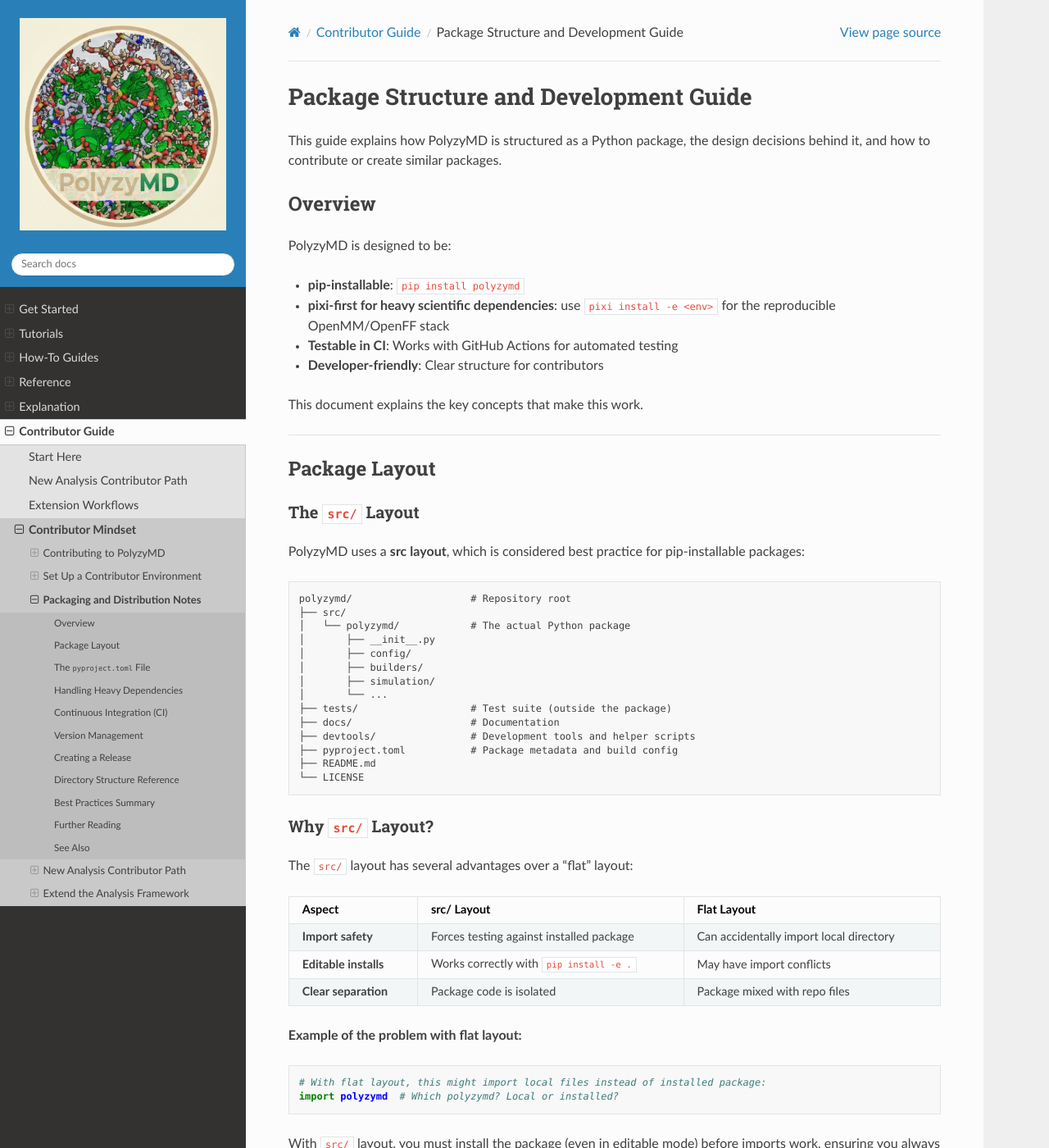
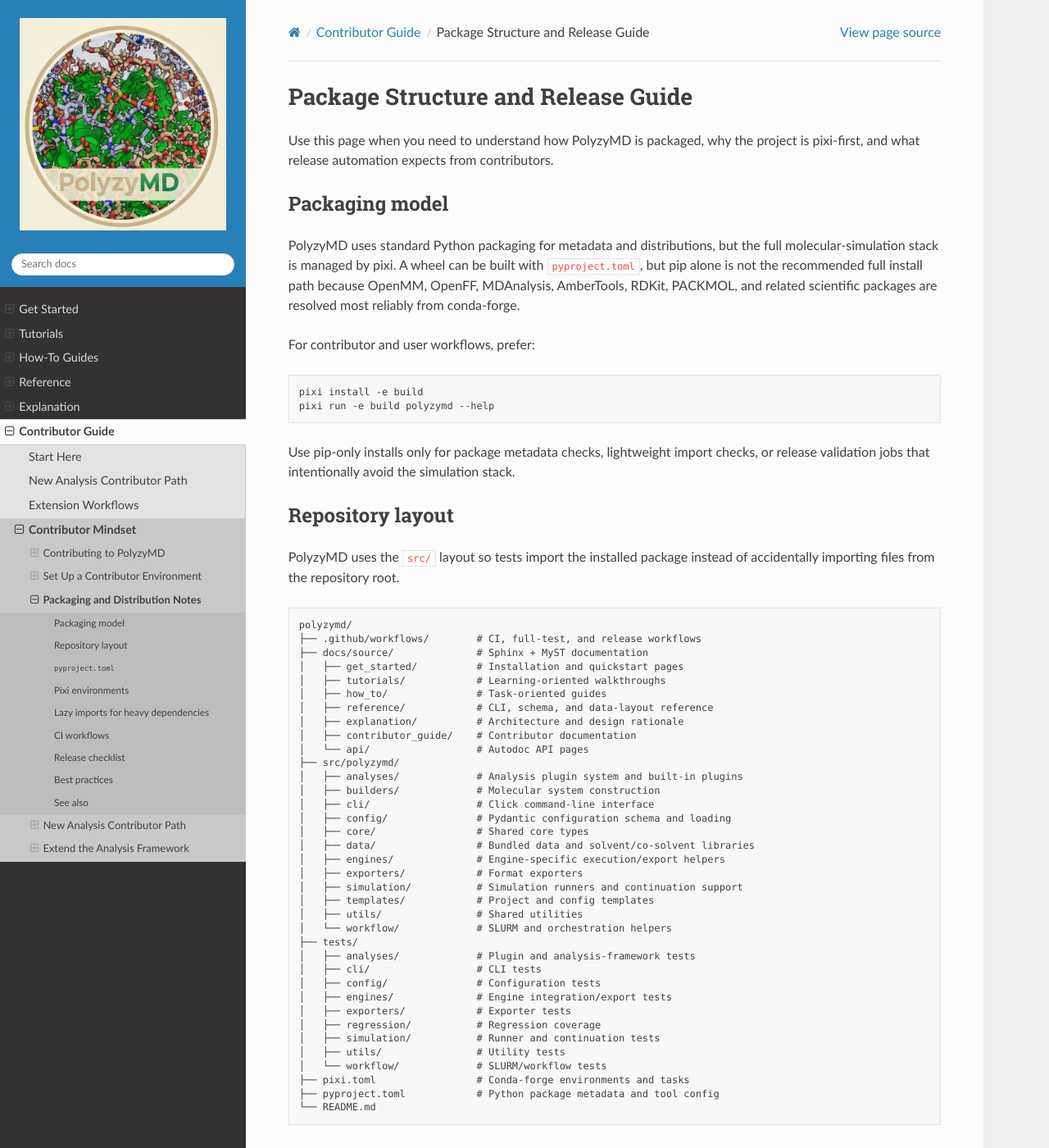
Before and after one commit to joelaforet/polyzymd, a Sphinx documentation site: the page built from docs/source/contributor_guide/packaging.md, in a window 1280 px wide and 1400 px high. Shown: the whole window at 82% size. Built offline with Sphinx 7.4.7 and the Read the Docs theme 3.1.0, drawn with Linux system fonts in a browser that asks for light colours; some of the changed text lies outside the part shown.

Commit message:
docs(contributor): refresh packaging guide

````diff
--- a/docs/source/contributor_guide/packaging.md
+++ b/docs/source/contributor_guide/packaging.md
@@ -1,470 +1,214 @@
-# Package Structure and Development Guide
+# Package Structure and Release Guide
 
-This guide explains how PolyzyMD is structured as a Python package, the design decisions behind it, and how to contribute or create similar packages.
+Use this page when you need to understand how PolyzyMD is packaged, why the
+project is pixi-first, and what release automation expects from contributors.
 
-## Overview
+## Packaging model
 
-PolyzyMD is designed to be:
+PolyzyMD uses standard Python packaging for metadata and distributions, but the
+full molecular-simulation stack is managed by pixi. A wheel can be built with
+`pyproject.toml`, but pip alone is not the recommended full install path because
+OpenMM, OpenFF, MDAnalysis, AmberTools, RDKit, PACKMOL, and related scientific
+packages are resolved most reliably from conda-forge.
 
-- **pip-installable**: `pip install polyzymd`
-- **pixi-first for heavy scientific dependencies**: use `pixi install -e <env>`
-  for the reproducible OpenMM/OpenFF stack
-- **Testable in CI**: Works with GitHub Actions for automated testing
-- **Developer-friendly**: Clear structure for contributors
+For contributor and user workflows, prefer:
 
-This document explains the key concepts that make this work.
-
----
-
-## Package Layout
-
-### The `src/` Layout
-
-PolyzyMD uses a **src layout**, which is considered best practice for pip-installable packages:
-
-```
-polyzymd/                    # Repository root
-├── src/
-│   └── polyzymd/            # The actual Python package
-│       ├── __init__.py
-│       ├── config/
-│       ├── builders/
-│       ├── simulation/
-│       └── ...
-├── tests/                   # Test suite (outside the package)
-├── docs/                    # Documentation
-├── devtools/                # Development tools and helper scripts
-├── pyproject.toml           # Package metadata and build config
-├── README.md
-└── LICENSE
+```bash
+pixi install -e build
+pixi run -e build polyzymd --help
 ```
 
-### Why `src/` Layout?
+Use pip-only installs only for package metadata checks, lightweight import
+checks, or release validation jobs that intentionally avoid the simulation
+stack.
 
-The `src/` layout has several advantages over a "flat" layout:
+## Repository layout
 
-| Aspect | src/ Layout | Flat Layout |
-|--------|-------------|-------------|
-| **Import safety** | Forces testing against installed package | Can accidentally import local directory |
-| **Editable installs** | Works correctly with `pip install -e .` | May have import conflicts |
-| **Clear separation** | Package code is isolated | Package mixed with repo files |
+PolyzyMD uses the `src/` layout so tests import the installed package instead of
+accidentally importing files from the repository root.
 
-**Example of the problem with flat layout:**
-
-```python
-# With flat layout, this might import local files instead of installed package:
-import polyzymd  # Which polyzymd? Local or installed?
+```text
+polyzymd/
+├── .github/workflows/        # CI, full-test, and release workflows
+├── docs/source/              # Sphinx + MyST documentation
+│   ├── get_started/          # Installation and quickstart pages
+│   ├── tutorials/            # Learning-oriented walkthroughs
+│   ├── how_to/               # Task-oriented guides
+│   ├── reference/            # CLI, schema, and data-layout reference
+│   ├── explanation/          # Architecture and design rationale
+│   ├── contributor_guide/    # Contributor documentation
+│   └── api/                  # Autodoc API pages
+├── src/polyzymd/
+│   ├── analyses/             # Analysis plugin system and built-in plugins
+│   ├── builders/             # Molecular system construction
+│   ├── cli/                  # Click command-line interface
+│   ├── config/               # Pydantic configuration schema and loading
+│   ├── core/                 # Shared core types
+│   ├── data/                 # Bundled data and solvent/co-solvent libraries
+│   ├── engines/              # Engine-specific execution/export helpers
+│   ├── exporters/            # Format exporters
+│   ├── simulation/           # Simulation runners and continuation support
+│   ├── templates/            # Project and config templates
+│   ├── utils/                # Shared utilities
+│   └── workflow/             # SLURM and orchestration helpers
+├── tests/
+│   ├── analyses/             # Plugin and analysis-framework tests
+│   ├── cli/                  # CLI tests
+│   ├── config/               # Configuration tests
+│   ├── engines/              # Engine integration/export tests
+│   ├── exporters/            # Exporter tests
+│   ├── regression/           # Regression coverage
+│   ├── simulation/           # Runner and continuation tests
+│   ├── utils/                # Utility tests
+│   └── workflow/             # SLURM/workflow tests
+├── pixi.toml                 # Conda-forge environments and tasks
+├── pyproject.toml            # Python package metadata and tool config
+└── README.md
 ```
 
-With `src/` layout, you must install the package (even in editable mode) before imports work, ensuring you always test the real package.
+## `pyproject.toml`
 
-### Alternative: Flat Layout
-
-Some packages (like Polymerist) use a flat layout:
-
-```
-polymerist/                  # Repository root
-├── polymerist/              # Package has same name as repo
-│   ├── __init__.py
-│   └── ...
-├── pyproject.toml
-└── ...
-```
-
-This is simpler but requires more care to avoid import issues.
-
----
-
-## The `pyproject.toml` File
-
-The `pyproject.toml` file is the modern standard for Python package configuration. It replaces the older `setup.py` approach.
-
-### Key Sections
-
-#### Build System
+`pyproject.toml` defines the Python package metadata, build backend, CLI entry
+point, and development-tool configuration.
 
 ```toml
 [build-system]
 requires = ["hatchling"]
 build-backend = "hatchling.build"
-```
 
-This tells pip which tool to use for building the package. Common options:
-- **hatchling**: Modern, fast, good defaults (what PolyzyMD uses)
-- **setuptools**: Traditional, widely supported
-- **flit**: Simple, minimal configuration
-
-#### Project Metadata
-
-```toml
 [project]
 name = "polyzymd"
-version = "1.0.0"
-description = "Molecular dynamics simulation toolkit for enzyme-polymer systems"
-readme = "README.md"
-license = "MIT"
-authors = [
-    { name = "Joseph R. Laforet Jr.", email = "jola3134@colorado.edu" }
-]
+version = "1.3.0"
 requires-python = ">=3.10"
-```
 
-#### Dependencies
-
-```toml
-dependencies = [
-    # Core dependencies that pip can install
-    "pydantic>=2.0.0",
-    "pyyaml>=6.0",
-    "click>=8.0.0",
-    "numpy>=1.21.0,<2.0.0",
-]
-
-[project.optional-dependencies]
-# Groups of optional dependencies
-dev = ["pytest>=7.0.0", "ruff>=0.1.0"]
-docs = ["sphinx>=6.0.0", "myst-parser>=1.0.0"]
-```
-
-#### Entry Points (CLI Commands)
-
-```toml
 [project.scripts]
 polyzymd = "polyzymd.cli.main:main"
 ```
 
-This creates the `polyzymd` command that users can run from terminal.
+The project currently keeps the release version in three places:
 
----
+- `pyproject.toml`
+- `pixi.toml`
+- `src/polyzymd/__init__.py`
 
-## Handling Heavy Dependencies
+When preparing a release, update all three to the same version, for example
+`1.3.1`.
 
-### The Challenge
+## Pixi environments
 
-PolyzyMD depends on packages that are difficult or impossible to install via pip:
+Current pixi environments are:
 
-- **OpenMM**: GPU-accelerated MD engine (resolved from conda-forge via pixi)
-- **OpenFF Toolkit**: Force field tools (resolved from conda-forge via pixi)
-- **RDKit**: Chemistry toolkit (managed in the pixi environment)
-- **PACKMOL**: Molecular packing (resolved from conda-forge via pixi)
-- **AmberTools**: Optional, for AM1-BCC charging backend (resolved from conda-forge via pixi)
+| Environment | Use |
+|-------------|-----|
+| `build` | Local contributor environment with docs, tests, packaging tools, and flexible non-CUDA OpenMM. Use this for editing, docs, configuration, system-building checks, and most tests. |
+| `cuda-12-4` | Cluster/GPU workflow for systems whose driver supports CUDA 12.4, including OpenMM pinned for that stack. |
+| `cuda-12-6` | Cluster/GPU workflow for systems whose driver supports CUDA 12.6, including OpenMM pinned for that stack. |
 
-If we list these in `dependencies`, `pip install polyzymd` will fail.
+Install the local contributor environment with:
 
-### The Solution: Lazy Imports
+```bash
+pixi install -e build
+```
 
-We use **lazy imports** so the package can be imported without these heavy dependencies:
+For GPU cluster work, choose the CUDA environment that does not exceed the
+cluster driver version:
+
+```bash
+pixi install -e cuda-12-6
+pixi shell -e cuda-12-6
+```
+
+Heavy scientific dependencies must remain pixi-managed. Do not add OpenMM,
+OpenFF, MDAnalysis, AmberTools, PACKMOL, or RDKit installation instructions that
+ask contributors to install them into a system Python.
+
+## Lazy imports for heavy dependencies
+
+PolyzyMD keeps package imports lightweight by importing heavy dependencies only
+inside functions or methods that need them. This lets CI, docs, and metadata
+checks import modules that do not actually run simulations.
 
 ```python
-# polyzymd/__init__.py
+def load_trajectory(topology_path, trajectory_path):
+    import MDAnalysis as mda
 
-__version__ = "1.0.0"
-
-def __getattr__(name):
-    """Lazy import heavy modules only when accessed."""
-    if name == "SystemBuilder":
-        from polyzymd.builders.system_builder import SystemBuilder
-        return SystemBuilder
-    raise AttributeError(f"module 'polyzymd' has no attribute {name!r}")
+    return mda.Universe(str(topology_path), str(trajectory_path))
 ```
 
-This means:
+Avoid module-level imports of OpenMM, OpenFF, MDAnalysis, ParmEd, PDBFixer, or
+other simulation-stack packages in new code.
 
-```python
-import polyzymd                    # Works without OpenFF installed
-print(polyzymd.__version__)        # Works - just returns "1.0.0"
+## CI workflows
 
-from polyzymd import SystemBuilder  # NOW imports OpenFF (fails if not installed)
+### `ci.yml`
+
+The main CI workflow runs on pushes and pull requests to `main` and `dev`.
+
+- **Lint:** installs `black` and `ruff`, then runs `ruff check`, `black --check`,
+  and `ruff format --check` against the source tree.
+- **Type check:** installs lightweight Python dependencies and runs mypy against
+  `src/polyzymd/config/`. This job is informational and currently uses
+  `continue-on-error` because many simulation-stack packages do not provide full
+  type stubs.
+- **Build package:** builds the sdist/wheel with `python -m build` and validates
+  distributions with `twine check`.
+- **Docs build:** uses the pixi `build` environment and treats Sphinx warnings as
+  errors with `SPHINXOPTS="-W --keep-going"`.
+- **Test installation:** installs the built wheel, checks basic imports, and
+  verifies `polyzymd --help` and `polyzymd --version`.
+
+### `full-test.yml`
+
+The full test workflow runs on pushes and pull requests to `main` and `dev`, on a
+weekly schedule, and by manual dispatch. It uses the pixi `build` environment on
+Ubuntu and macOS with Python 3.11, then runs:
+
+```bash
+pixi run -e build pytest -v --cov=polyzymd --cov-report=xml --color=yes tests/
 ```
 
-### Why This Matters
+Coverage upload is attempted with Codecov but does not fail the workflow if the
+upload fails.
 
-1. **CI can run basic tests** without a full simulation environment
-2. **Users can install** the package and see helpful error messages
-3. **Documentation builds** don't require simulation dependencies
+### `release.yml`
 
-### Recommended Installation
+The release workflow runs when a tag matching `v*.*.*` is pushed. It:
 
-We recommend users install via pixi so the heavy scientific dependencies are
-resolved reproducibly from `pixi.toml`:
+1. builds and `twine check`s the distributions,
+2. publishes non-prerelease tags to PyPI through trusted publishing, and
+3. creates a GitHub release with generated notes and attached distributions.
 
-```bash
-git clone https://github.com/joelaforet/polyzymd.git
-cd polyzymd
-pixi install -e build
-pixi shell -e build
-```
+## Release checklist
 
-### Optional Charging Backends
+For a normal version bump:
 
-PolyzyMD defaults to **NAGL** for partial charge assignment, which is fast and
-doesn't require additional dependencies beyond the OpenFF stack.
+1. Update the version in `pyproject.toml`, `pixi.toml`, and
+   `src/polyzymd/__init__.py`.
+2. Run focused checks for the changed files, then at minimum run the docs build
+   before handing off for release review:
 
-For AM1-BCC charges, you can optionally install additional backends:
-
-#### AmberTools (sqm)
-
-AmberTools is already included in the PolyzyMD pixi environments, so no extra
-installation step is usually required.
-
-Then use in your code:
-
-```python
-from polyzymd.utils.charging import get_charger
-
-# Use AmberTools for AM1-BCC
-charger = get_charger("am1bcc", toolkit="ambertools")
-charged_mol = charger.charge_molecule(molecule)
-```
-
-#### OpenEye Toolkit (Commercial)
-
-If you have an OpenEye license:
-
-```python
-charger = get_charger("am1bcc", toolkit="openeye")
-```
-
-Note: NAGL is recommended for most use cases as it's faster and produces
-comparable results to AM1-BCC.
-
----
-
-## Continuous Integration (CI)
-
-### Two-Tier CI Strategy
-
-PolyzyMD uses a two-tier CI approach:
-
-#### Tier 1: Basic CI (Runs on Every PR)
-
-Fast checks that don't require conda:
-
-- **Linting**: Code style with `ruff`
-- **Type checking**: Static analysis with `mypy`
-- **Build verification**: Ensure package builds correctly
-- **Import tests**: Test that config module imports
-
-```yaml
-# .github/workflows/ci.yml
-jobs:
-  lint:
-    runs-on: ubuntu-latest
-    steps:
-      - uses: actions/checkout@v4
-      - uses: actions/setup-python@v5
-      - run: pip install ruff
-      - run: ruff check src/polyzymd/
-
-  build:
-    runs-on: ubuntu-latest
-    steps:
-      - run: pip install build
-      - run: python -m build
-```
-
-#### Tier 2: Full CI (Runs Weekly or on Release)
-
-Comprehensive tests with the full pixi-managed simulation environment:
-
-```yaml
-# .github/workflows/full-test.yml
-jobs:
-  test:
-    runs-on: ubuntu-latest
-    steps:
-      - uses: prefix-dev/setup-pixi@v0
-      - run: pixi install -e build
-      - run: pixi run -e build pip install . --no-deps
-      - run: pixi run -e build pytest tests/
-```
-
-### The Pixi Manifest
-
-Environment definitions live in `pixi.toml`:
-
-```toml
-[workspace]
-name = "polyzymd"
-channels = ["conda-forge"]
-
-[environments]
-build = { features = ["base", "build", "test", "docs"] }
-cuda-12-4 = { features = ["base", "cuda-12-4", "test", "docs"] }
-cuda-12-6 = { features = ["base", "cuda-12-6", "test", "docs"] }
-```
-
----
-
-## Version Management
-
-### Simple Approach (Current)
-
-PolyzyMD uses a simple hardcoded version:
-
-```python
-# polyzymd/__init__.py
-__version__ = "1.0.0"
-```
-
-```toml
-# pyproject.toml
-[project]
-version = "1.0.0"
-```
-
-When releasing a new version, update both files.
-
-### Dynamic Versioning (Alternative)
-
-Some packages use tools like `versioningit` or `setuptools-scm` to derive version from git tags:
-
-```toml
-[project]
-dynamic = ["version"]
-
-[tool.versioningit]
-default-version = "1+unknown"
-
-[tool.versioningit.write]
-file = "polymerist/_version.py"
-```
-
-```python
-from importlib.metadata import version
-__version__ = version(__name__)
-```
-
-**Pros**: Version always matches git tags, no manual updates
-**Cons**: More complex, requires understanding of the tooling
-
----
-
-## Creating a Release
-
-### Steps for a New Release
-
-1. **Update version numbers**
    ```bash
-   # Edit pyproject.toml and src/polyzymd/__init__.py
-   # Change version = "1.0.0" to version = "1.1.0"
+   pixi run -e build make -C docs clean html
    ```
 
-2. **Commit the version bump**
-   ```bash
-   git add pyproject.toml src/polyzymd/__init__.py
-   git commit -m "Bump version to 1.1.0"
-   git push origin main
-   ```
+3. Commit the version bump with a focused message, such as
+   `chore(release): bump version to 1.3.1`.
+4. After review, tag the release, for example `v1.3.1`. The tag triggers
+   `release.yml`.
 
-3. **Create and push a git tag**
-   ```bash
-   git tag -a v1.1.0 -m "Release 1.1.0"
-   git push origin v1.1.0
-   ```
+## Best practices
 
-4. **GitHub Actions handles the rest**
-   - Builds the package
-   - Publishes to PyPI
-   - Creates GitHub release
+- Keep `__init__.py` lightweight and preserve lazy imports.
+- Keep the full simulation stack in pixi environments.
+- Use `src/` layout conventions for new package modules.
+- Update docs, tests, CLI help, and configuration reference pages when behavior
+  changes.
+- Do not commit generated caches, trajectories, build artifacts, or local
+  environment files.
 
-### PyPI Publishing
+## See also
 
-The release workflow uses "trusted publishing" - no API tokens needed:
-
-```yaml
-# .github/workflows/release.yml
-- name: Publish to PyPI
-  uses: pypa/gh-action-pypi-publish@release/v1
-  # Uses OIDC authentication - configure at pypi.org
-```
-
-To set up trusted publishing:
-1. Go to https://pypi.org/manage/project/polyzymd/settings/publishing/
-2. Add a new "pending publisher" with:
-   - Owner: `joelaforet`
-   - Repository: `polyzymd`
-   - Workflow: `release.yml`
-
----
-
-## Directory Structure Reference
-
-```
-polyzymd/
-├── .github/
-│   └── workflows/
-│       ├── ci.yml           # Basic CI (lint, build, import tests)
-│       ├── release.yml      # Publish to PyPI on tag
-│       └── full-test.yml    # Full pixi test suite
-│
-├── devtools/                # Optional helper scripts / dev tooling
-│
-├── docs/
-│   ├── source/
-│   │   ├── conf.py          # Sphinx configuration
-│   │   ├── index.rst        # Documentation index
-│   │   └── tutorials/       # User guides
-│   └── requirements.txt     # Docs build dependencies
-│
-├── src/
-│   └── polyzymd/
-│       ├── __init__.py      # Package init (lazy imports)
-│       ├── config/          # Configuration (pydantic schemas)
-│       ├── builders/        # System building
-│       ├── simulation/      # MD runners
-│       ├── workflow/        # SLURM/HPC integration
-│       ├── exporters/       # GROMACS export
-│       ├── cli/             # Command-line interface
-│       └── data/            # Bundled data files
-│
-├── tests/
-│   ├── __init__.py
-│   ├── test_imports.py      # Basic import tests
-│   └── test_config.py       # Configuration tests
-│
-├── .gitignore
-├── .readthedocs.yaml        # ReadTheDocs configuration
-├── LICENSE
-├── README.md
-└── pyproject.toml           # Package metadata and build config
-```
-
----
-
-## Best Practices Summary
-
-### Do
-
-- Use `src/` layout for clear package boundaries
-- Use lazy imports for heavy dependencies
-- Keep `__init__.py` lightweight
-- Separate fast CI (lint) from slow CI (full tests)
-- Use `pyproject.toml` for all configuration
-- Document installation requirements clearly
-
-### Don't
-
-- Don't assume pip alone can provision the full OpenMM/OpenFF stack
-- Don't eagerly import heavy modules at package init
-- Don't mix test artifacts with source code
-- Don't hardcode paths - use `importlib.resources` for data files
-- Don't commit generated files (`.pyc`, `__pycache__`, etc.)
-
----
-
-## Further Reading
-
-- [Python Packaging User Guide](https://packaging.python.org/)
-- [PyPA Sample Project](https://github.com/pypa/sampleproject)
-- [Hatchling Documentation](https://hatch.pypa.io/)
-- [Scientific Python Library Development Guide](https://learn.scientific-python.org/development/)
-- [Polymerist Repository](https://github.com/timbernat/polymerist) - Reference implementation
-
----
-
-## See Also
-
-- {doc}`contributing` - How to contribute to PolyzyMD
-- {doc}`../explanation/architecture` - Internal architecture overview
-- {doc}`../get_started/installation` - User installation guide
+- {doc}`setup` — contributor environment setup
+- {doc}`contributing` — contribution workflow and review expectations
+- {doc}`../get_started/installation` — user installation guide
+- {doc}`../explanation/architecture` — architecture overview
````
